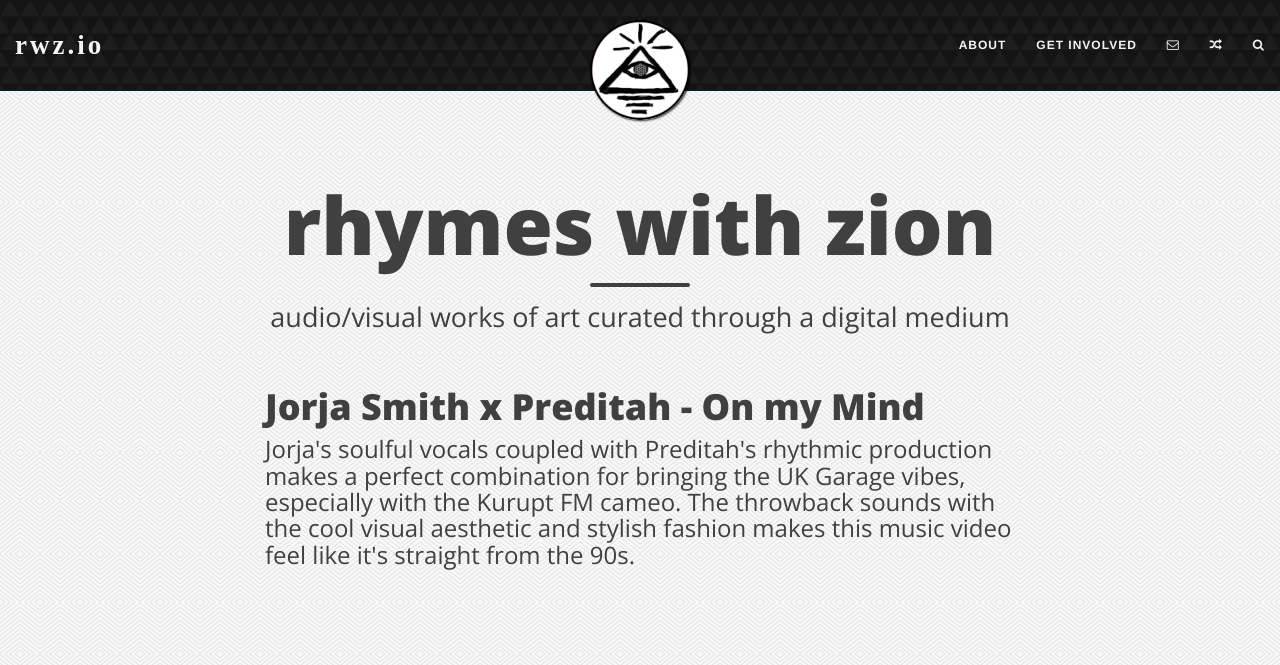
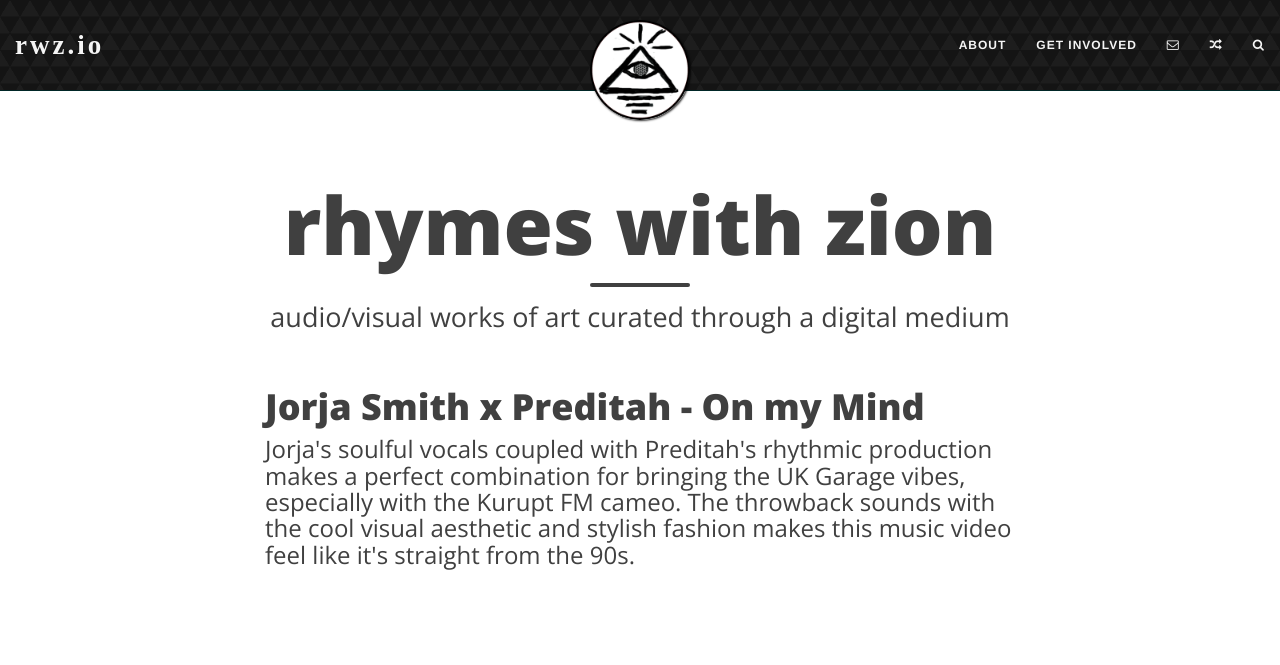
Before and after one commit to rhymeswithzion/rwz-test, a Jekyll site: the page built from index.html, in a window 1280 px wide and 1400 px high. Shown: the top 665 px of the window. Built offline with Jekyll 4.4.1, drawn with Linux system fonts in a browser that asks for light colours; some web fonts are replaced; the list of posts is cut into pages by our own code; grey boxes are pictures that could not be loaded.

Commit message:
Update _config.yml

```diff
--- a/_config.yml
+++ b/_config.yml
@@ -49,7 +49,6 @@
 
 navbar-img: "/img/reverse-triangles.png"
 footer-img: "/img/dark-triangle.png"
-page-img: "/img/whirlpool.png"
 
 # --- Footer options --- #
 
```
